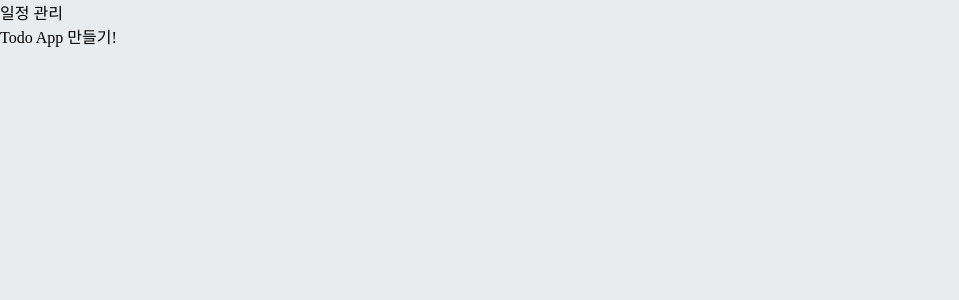
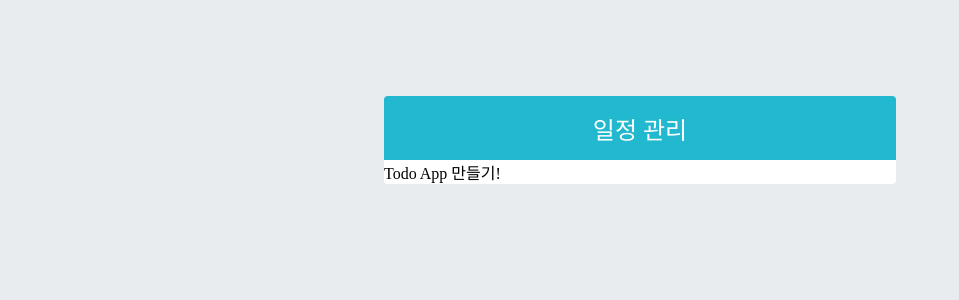
Before and after one commit to heeeun1207/ReactPrac, a React (Create React App) app in the folder todo-app/: page / in a window 1280 px wide. Shown: the top 300 px of the page, without its empty margins (0-959 px from the left). Built offline with nearby package versions, Linux system fonts and the light colour scheme.

Commit message:
flex 활용하기

```diff
--- a/todo-app/src/components/TodoTemplate.scss
+++ b/todo-app/src/components/TodoTemplate.scss
@@ -0,0 +1,23 @@
+.TodoTemplate {
+  width: 512px;
+  // width가 주어진 상태에서 좌우 중앙 정렬
+  margin-left: auto;
+  margin-right: auto;
+  margin-top: 6rem;
+  border-radius: 4px;
+  overflow: hidden;
+
+
+.app-title {
+  background: #22b8cf;
+  color :white;
+  height: 4rem;
+  font-size: 1.5rem;
+  display: flex;
+  align-items: center;
+  justify-content: center;
+}
+.content{
+  background: white;
+}
+}
```
